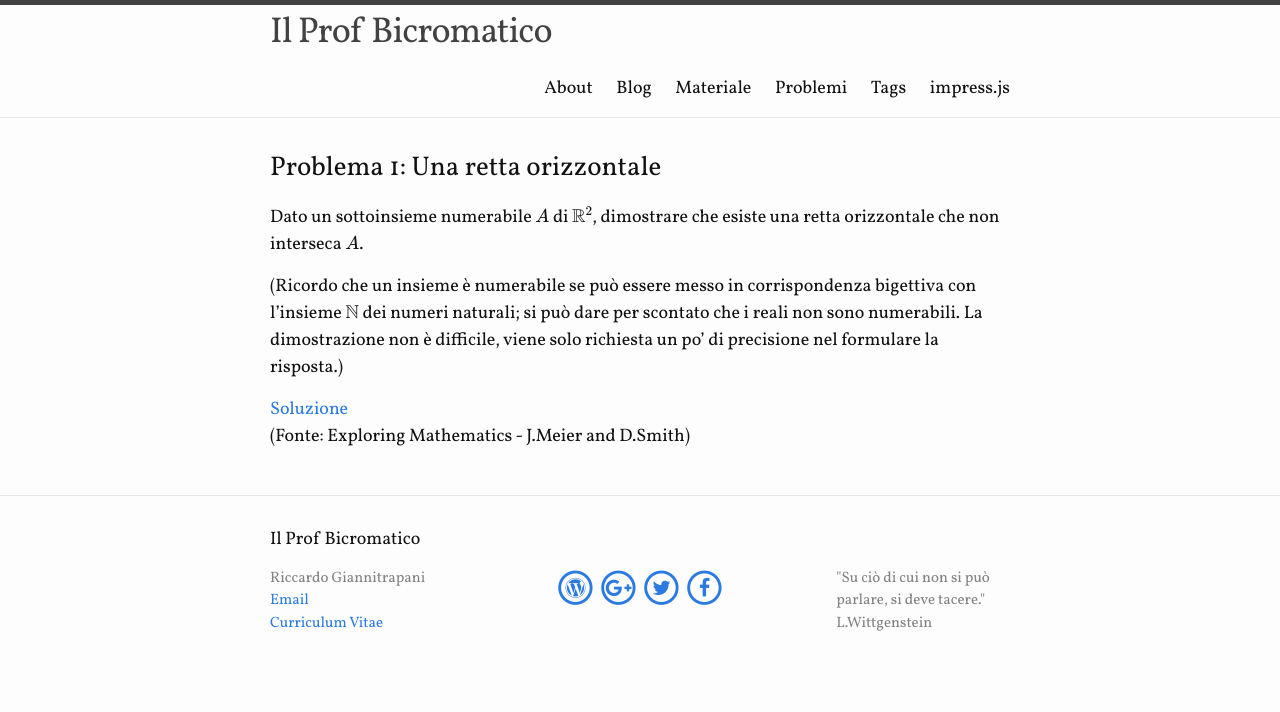
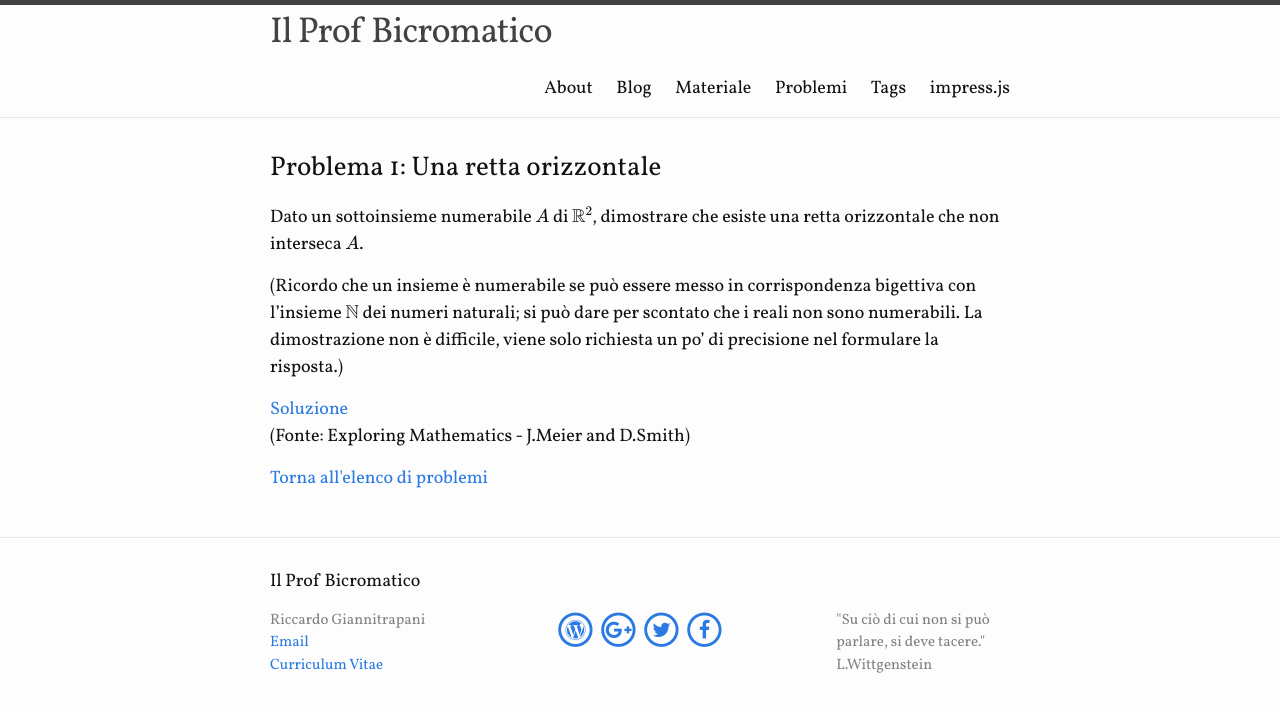
Before and after one commit to orporick/orporick.github.io, a Jekyll site: the page built from _problemi/p1.md, in a window 1280 px wide. Shown: the top 712 px of the page. Built offline with Jekyll 4.4.1, drawn with Linux system fonts in a browser that asks for light colours; nearby versions of some CDN libraries; formulas are drawn with MathJax 3.

Commit message:
Piccoli aggiustamenti

```diff
--- a/_layouts/problemi.html
+++ b/_layouts/problemi.html
@@ -1,7 +1,7 @@
 ---
 layout: default
 ---
-<article class="problemi">
+<article class="aperitivi">
 
 	<h1>Problema {{page.number}}: {{ page.title }}</h1>
 
@@ -11,7 +11,13 @@ layout: default
 
 
   {%assign idx = page.number |minus: 1 %}
-  <a href={{site.soluzioni[idx].url}}>Soluzione</a>
+  {% if site.soluzioni[idx] != null %}
+  	<a href={{site.soluzioni[idx].url}}>Soluzione</a>
+  {% endif %}
   <p>
 
   (Fonte: {{page.source}})
+
+  <p>
+  <a href="{{site.url}}/{% link problemi.md %}">Torna all'elenco di
+	  problemi</a>
```
Also changed, not shown: index.md (+5 -0 lines), images/profilo.png (added).
